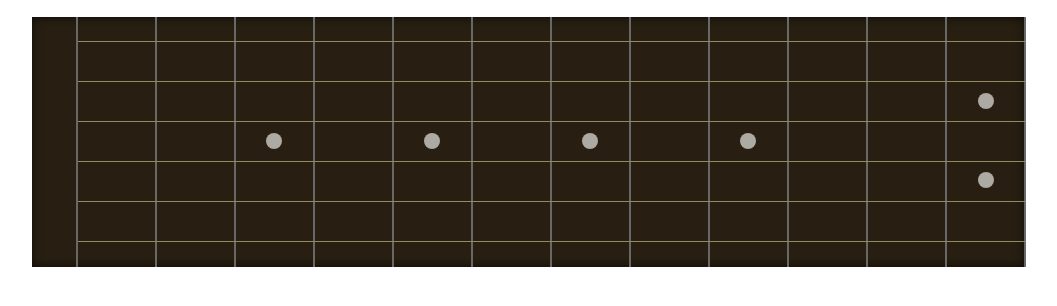
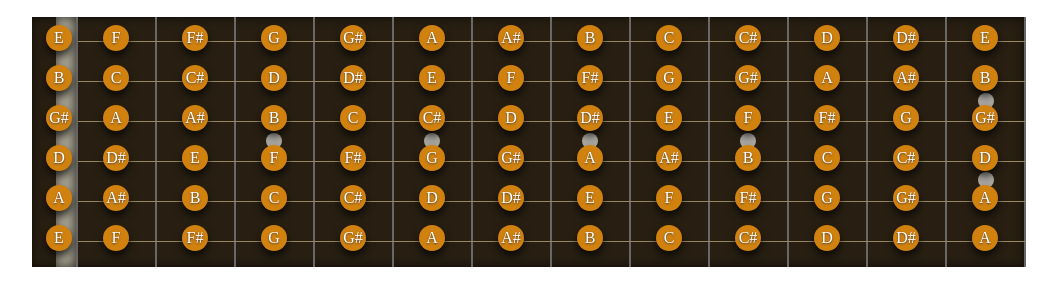
Before and after one commit to TylwythTeg/Fretboard-Visualization, a plain HTML site: page index.html in a window 1280 px wide. Shown: the part 56-362 px from the top of the page, without its empty margins (111-1168 px from the left). Drawn offline with Linux system fonts and the light colour scheme.

Commit message:
Deciding to make notes a sub-element of strings as that makes the most sense

```diff
--- a/fretboard.css
+++ b/fretboard.css
@@ -10,6 +10,14 @@ h1 {
     width: 994px;
     height: 250px;
     box-shadow: inset -1px 0px 11px 0px rgba(0, 0, 0, 0.75);
+
+    /* Make elements on neck unselectable*/
+    /* And normal cursor by default */
+    -moz-user-select: none;
+    -webkit-user-select: none;
+    -ms-user-select: none;
+    user-select: none;
+    cursor: default;
 }
 
 
@@ -21,11 +29,13 @@ h1 {
     background-color: rgb(215, 214, 214);
     display: inline-block;
     border-right: 2px solid #686868;
+
 }
 
 /* special spacing for the 0th fret */
 .frets:nth-child(1) {
     margin-left: -73px;
+
 }
 
 .strings {
@@ -41,7 +51,7 @@ h1 {
 .strings li {
     display: block;
     border-bottom: 1px solid #958963;
-    margin-bottom: 39px
+    margin-bottom: 39px;
 }
 
 .dots {
@@ -51,6 +61,7 @@ h1 {
     height: 16px;
 
     top: 40%;
+
 }
 
 .dots li {
@@ -82,3 +93,52 @@ h1 {
 
 
 }
+
+.notes {
+    position: relative;
+    top: -1em;
+    left: -72px;
+    width: 1200px;
+    height: 0px;
+
+    z-index: 1;
+}
+
+
+.notes li {
+    display: inline-block;
+    margin: 0;
+    margin-right: 49px;
+    border-bottom: none;
+    background-color: rgb(209, 129, 14);
+    border-radius: 50%;
+    text-align: center;
+    line-height: 26px;
+    font-size: 16px;
+    box-shadow: 0px 5px 8px 0px rgba(0, 0, 0, 0.75);
+    height: 26px;
+    width: 26px;
+    color: white;
+    text-shadow: 0px 1px 2px rgb(68, 68, 68);
+
+
+}
+
+/* special spacing for the 0th note */
+.notes li:nth-child(1) {
+    margin-right: 27px;
+
+}
+
+
+
+.nut {
+    position: absolute;
+    background-color: rgb(170, 165, 148);
+    left: 24px;
+    width: 20px;
+    height: 100%;
+    z-index: 0;
+    box-shadow: inset -1px 0px 11px 0px rgba(0, 0, 0, 0.75);
+
+}
--- a/index.html
+++ b/index.html
@@ -23,13 +23,116 @@
                 <li></li>
             </ul>
             <ul class = "strings">
-                <li></li>
-                <li></li>
-                <li></li>
-                <li></li>
-                <li></li>
-                <li></li>
+                <li><ul class = "notes">
+                        <li>E</li>
+                        <li>F</li>
+                        <li>F#</li>
+                        <li>G</li>
+                        <li>G#</li>
+                        <li>A</li>
+                        <li>A#</li>
+                        <li>B</li>
+                        <li>C</li>
+                        <li>C#</li>
+                        <li>D</li>
+                        <li>D#</li>
+                        <li>E</li>
+                    </ul>
+                </li>
+                <li><ul class = "notes">
+                        <li>B</li>
+                        <li>C</li>
+                        <li>C#</li>
+                        <li>D</li>
+                        <li>D#</li>
+                        <li>E</li>
+                        <li>F</li>
+                        <li>F#</li>
+                        <li>G</li>
+                        <li>G#</li>
+                        <li>A</li>
+                        <li>A#</li>
+                        <li>B</li>
+                    </ul>
+                </li>
+                <li>
+                    <ul class = "notes">
+                        <li>G#</li>
+                        <li>A</li>
+                        <li>A#</li>
+                        <li>B</li>
+                        <li>C</li>
+                        <li>C#</li>
+                        <li>D</li>
+                        <li>D#</li>
+                        <li>E</li>
+                        <li>F</li>
+                        <li>F#</li>
+                        <li>G</li>
+                        <li>G#</li>
+                    </ul>
+                </li>
+                <li>
+                    <ul class = "notes">
+                        <li>D</li>
+                        <li>D#</li>
+                        <li>E</li>
+                        <li>F</li>
+                        <li>F#</li>
+                        <li>G</li>
+                        <li>G#</li>
+                        <li>A</li>
+                        <li>A#</li>
+                        <li>B</li>
+                        <li>C</li>
+                        <li>C#</li>
+                        <li>D</li>
+                    </ul>
+                </li>
+                <li>
+                    <ul class = "notes">
+                        <li>A</li>
+                        <li>A#</li>
+                        <li>B</li>
+                        <li>C</li>
+                        <li>C#</li>
+                        <li>D</li>
+                        <li>D#</li>
+                        <li>E</li>
+                        <li>F</li>
+                        <li>F#</li>
+                        <li>G</li>
+                        <li>G#</li>
+                        <li>A</li>
+                    </ul>
+                </li>
+                <li>
+                    <ul class = "notes">
+                        <li>E</li>
+                        <li>F</li>
+                        <li>F#</li>
+                        <li>G</li>
+                        <li>G#</li>
+                        <li>A</li>
+                        <li>A#</li>
+                        <li>B</li>
+                        <li>C</li>
+                        <li>C#</li>
+                        <li>D</li>
+                        <li>D#</li>
+                        <li>A</li>
+                    </ul>
+                </li>
             </ul>
+
+            <ul class = "notes">
+
+            </ul>
+
+
+
+
+
 
             <div class = "dot container">
                 <!-- The 4 normal dots on frets 3,5,7,9 that move horizontal -->
@@ -46,7 +149,11 @@
                 </ul>
             </div>
 
-            <ul class = "notes"></ul>
+            <div class = "nut">
+
+            </div>
+
+
         </div>
 
 
```
